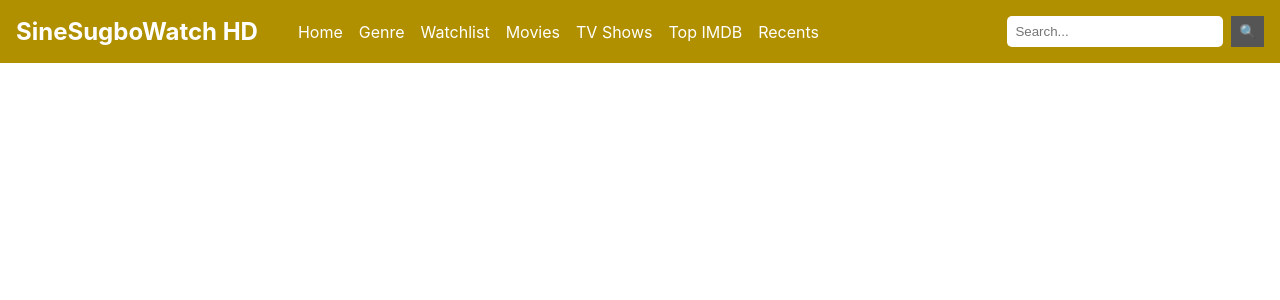
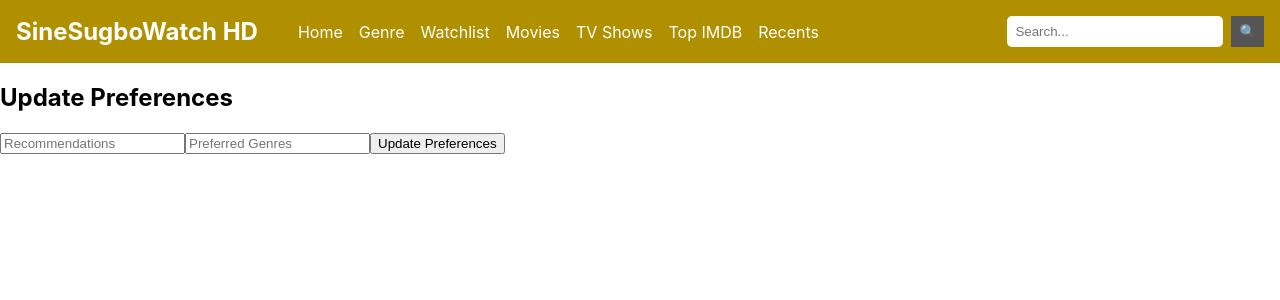
Before and after one commit to timdecena/SineSugboWatch-Backend, a React (Create React App) app in the folder frontend/: page /update-pref/1 in a window 1280 px wide. Shown: the top 300 px of the page. Built offline with nearby package versions, Linux system fonts and the light colour scheme.

Commit message:
PreferenceFormUpdate
baw lng ngano di ni mo gana

```diff
--- a/frontend/src/App.js
+++ b/frontend/src/App.js
@@ -22,6 +22,7 @@ import Adminlist from './components/Adminlist';
 import AdminUpdateForm from './components/AdminUpdateForm';
 import PreferencesForm from './components/PreferencesForm';
 import PreferencesList from './components/PreferencesList';
+import PreferencesFormUpdate from './components/PreferencesFormUpdate';
 
 function App() {
   return (
@@ -51,6 +52,7 @@ function App() {
 
         <Route path="/create-pref" element={<PreferencesForm />} />          {/* For creating an admin */}
         <Route path="/pref" element={<PreferencesList />} />                {/* For viewing the list of admins */}
+        <Route path="/update-pref/:id" element={<PreferencesFormUpdate />} />                {/* For viewing the list of admins */}
       </Routes>
     </Router>
   );
--- /dev/null
+++ b/frontend/src/components/PreferencesFormUpdate.jsx
@@ -0,0 +1,80 @@
+// src/components/PreferencesFormUpdate.jsx
+import React, { useState, useEffect } from 'react';
+import axios from 'axios';
+
+const PreferencesFormUpdate = ({ preferenceId }) => {
+  const [recommendations, setRecommendations] = useState('');
+  const [preferredGenres, setPreferredGenres] = useState('');
+  const [loading, setLoading] = useState(true);
+  const userId = localStorage.getItem('user_id');
+
+  useEffect(() => {
+    const fetchPreference = async () => {
+      try {
+        const response = await axios.get(`http://localhost:8080/api/preferences/${preferenceId}`);
+        const preference = response.data;
+
+        setRecommendations(preference.recommendations);
+        setPreferredGenres(preference.preferredgenres);
+        setLoading(false);
+      } catch (error) {
+        console.error('Error fetching preference:', error);
+        alert('Error fetching preference details.');
+        setLoading(false); // Ensure loading stops on error
+      }
+    };
+
+    if (preferenceId) {
+      fetchPreference();
+    } else {
+      alert("Invalid preference ID provided.");
+      setLoading(false); // Stop loading if no valid ID
+    }
+  }, [preferenceId]);
+
+  const handleUpdatePreference = async (e) => {
+    e.preventDefault();
+
+    try {
+      await axios.put(
+        `http://localhost:8080/api/preferences/putPreferencesDetails?id=${preferenceId}`,
+        {
+          recommendations,
+          preferredgenres: preferredGenres,
+          user: { user_id: userId },
+        }
+      );
+      alert("Preference updated successfully!");
+    } catch (error) {
+      console.error('Error updating preference:', error);
+      alert('Error updating preference.');
+    }
+  };
+
+  if (loading) {
+    return <div>Loading...</div>;
+  }
+
+  return (
+    <div>
+      <h2>Update Preferences</h2>
+      <form onSubmit={handleUpdatePreference}>
+        <input
+          type="text"
+          placeholder="Recommendations"
+          value={recommendations}
+          onChange={(e) => setRecommendations(e.target.value)}
+        />
+        <input
+          type="text"
+          placeholder="Preferred Genres"
+          value={preferredGenres}
+          onChange={(e) => setPreferredGenres(e.target.value)}
+        />
+        <button type="submit">Update Preferences</button>
+      </form>
+    </div>
+  );
+};
+
+export default PreferencesFormUpdate;
```
